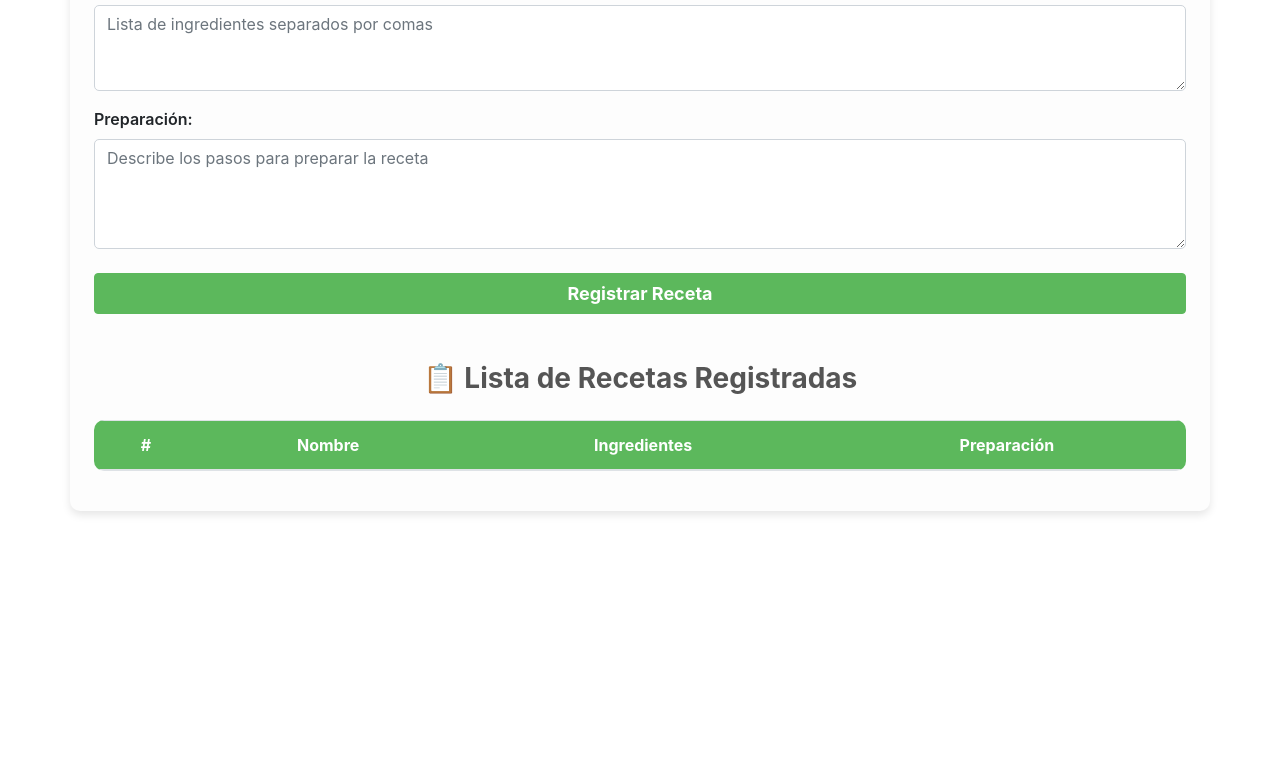
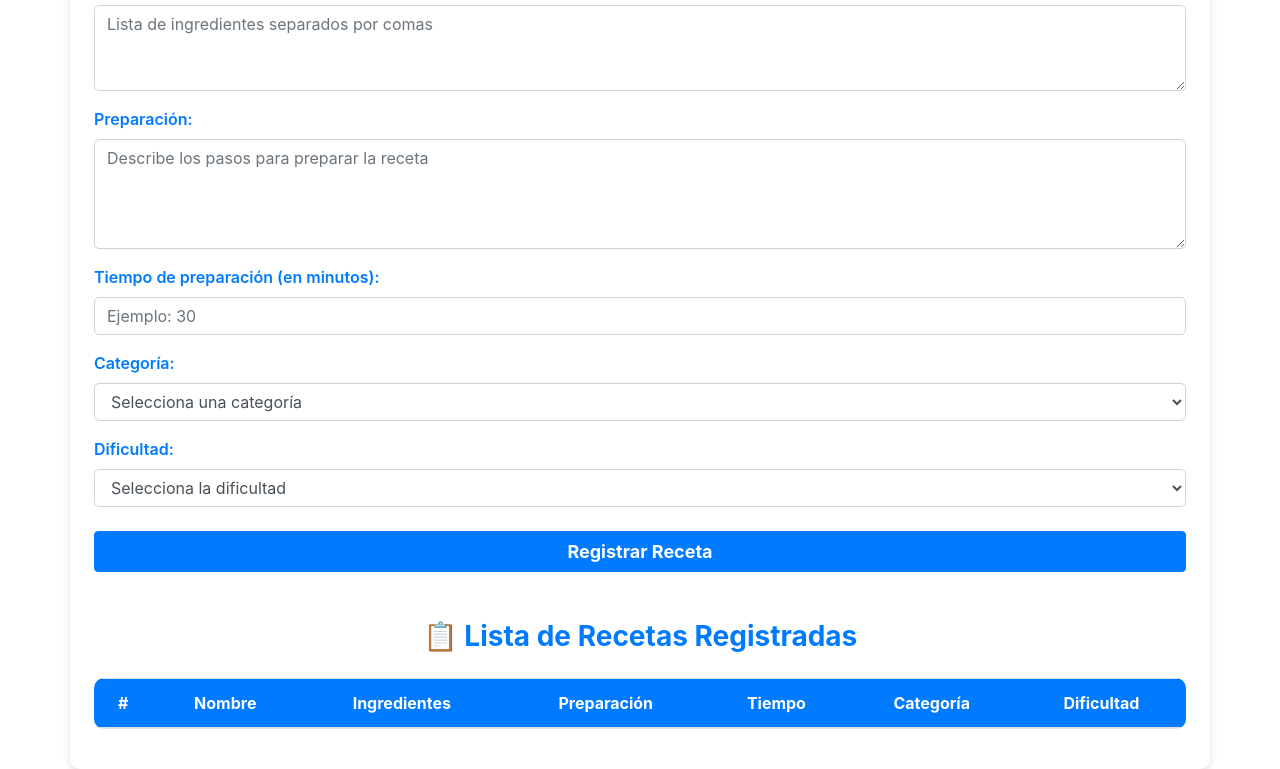
Before and after one commit to Juaniscarlos23jurez/recetas, a website: page index.html in a window 1280 px wide. Shown: the part 247-1016 px from the top of the page. Before the commit the page ends 800 px from the top, so only its background shows below. Drawn offline with nearby package versions, Linux system fonts and the light colour scheme; no server answers.

Commit message:
Update index.html

```diff
--- a/index.html
+++ b/index.html
@@ -7,11 +7,11 @@
   <link rel="manifest" href="manifest.json">
 </head>
 <body>
-    <div class="container mt-5 p-4" style="background-color: #fdfdfd; border-radius: 10px; box-shadow: 0px 4px 8px rgba(0,0,0,0.1);">
-        <h2 class="text-center mb-4" style="color: #333; font-weight: bold;">📖 Registro de Recetas</h2>
+    <div class="container mt-5 p-4" style="background-color: #fff; border-radius: 10px; box-shadow: 0px 4px 8px rgba(0,0,0,0.1);">
+        <h2 class="text-center mb-4" style="color: #007BFF; font-weight: bold;">📖 Registro de Recetas</h2>
         <form id="formRegistroReceta">
           <div class="form-group">
-            <label for="nombreReceta" style="font-weight: 600;">Nombre de la receta:</label>
+            <label for="nombreReceta" style="font-weight: 600; color: #007BFF;">Nombre de la receta:</label>
             <input
               type="text"
               class="form-control"
@@ -23,7 +23,7 @@
             >
           </div>
           <div class="form-group mt-3">
-            <label for="ingredientes" style="font-weight: 600;">Ingredientes:</label>
+            <label for="ingredientes" style="font-weight: 600; color: #007BFF;">Ingredientes:</label>
             <textarea
               class="form-control"
               id="ingredientes"
@@ -35,7 +35,7 @@
             ></textarea>
           </div>
           <div class="form-group mt-3">
-            <label for="preparacion" style="font-weight: 600;">Preparación:</label>
+            <label for="preparacion" style="font-weight: 600; color: #007BFF;">Preparación:</label>
             <textarea
               class="form-control"
               id="preparacion"
@@ -46,19 +46,53 @@
               style="border-radius: 5px;"
             ></textarea>
           </div>
-          <button type="submit" class="btn btn-primary btn-block mt-4" style="background-color: #5cb85c; border-color: #5cb85c; font-size: 18px; font-weight: bold;">
+          <div class="form-group mt-3">
+            <label for="tiempo" style="font-weight: 600; color: #007BFF;">Tiempo de preparación (en minutos):</label>
+            <input
+              type="number"
+              class="form-control"
+              id="tiempo"
+              name="tiempo"
+              placeholder="Ejemplo: 30"
+              required
+              style="border-radius: 5px;"
+            >
+          </div>
+          <div class="form-group mt-3">
+            <label for="categoria" style="font-weight: 600; color: #007BFF;">Categoría:</label>
+            <select class="form-control" id="categoria" name="categoria" required style="border-radius: 5px;">
+              <option value="" disabled selected>Selecciona una categoría</option>
+              <option value="Postre">Postre</option>
+              <option value="Entrada">Entrada</option>
+              <option value="Plato principal">Plato principal</option>
+              <option value="Bebida">Bebida</option>
+            </select>
+          </div>
+          <div class="form-group mt-3">
+            <label for="dificultad" style="font-weight: 600; color: #007BFF;">Dificultad:</label>
+            <select class="form-control" id="dificultad" name="dificultad" required style="border-radius: 5px;">
+              <option value="" disabled selected>Selecciona la dificultad</option>
+              <option value="Fácil">Fácil</option>
+              <option value="Media">Media</option>
+              <option value="Difícil">Difícil</option>
+            </select>
+          </div>
+          <button type="submit" class="btn btn-primary btn-block mt-4" style="background-color: #007BFF; border-color: #007BFF; font-size: 18px; font-weight: bold;">
             Registrar Receta
           </button>
         </form>
 
-        <h3 class="text-center mt-5 mb-4" style="color: #555; font-weight: bold;">📋 Lista de Recetas Registradas</h3>
+        <h3 class="text-center mt-5 mb-4" style="color: #007BFF; font-weight: bold;">📋 Lista de Recetas Registradas</h3>
         <table class="table table-striped mt-3" id="listaRecetas" style="background-color: #fff; border-radius: 10px; overflow: hidden;">
-          <thead style="background-color: #5cb85c; color: #fff;">
+          <thead style="background-color: #007BFF; color: #fff;">
             <tr>
               <th style="text-align: center;">#</th>
               <th style="text-align: center;">Nombre</th>
               <th style="text-align: center;">Ingredientes</th>
               <th style="text-align: center;">Preparación</th>
+              <th style="text-align: center;">Tiempo</th>
+              <th style="text-align: center;">Categoría</th>
+              <th style="text-align: center;">Dificultad</th>
             </tr>
           </thead>
           <tbody>
@@ -66,7 +100,6 @@
           </tbody>
         </table>
       </div>
-
 
   <!-- Firebase JS SDK -->
   <script src="https://www.gstatic.com/firebasejs/8.10.0/firebase-app.js"></script>
```
